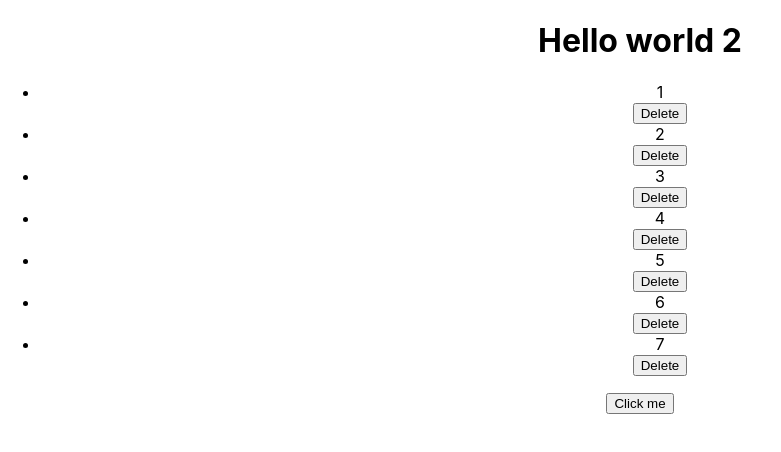
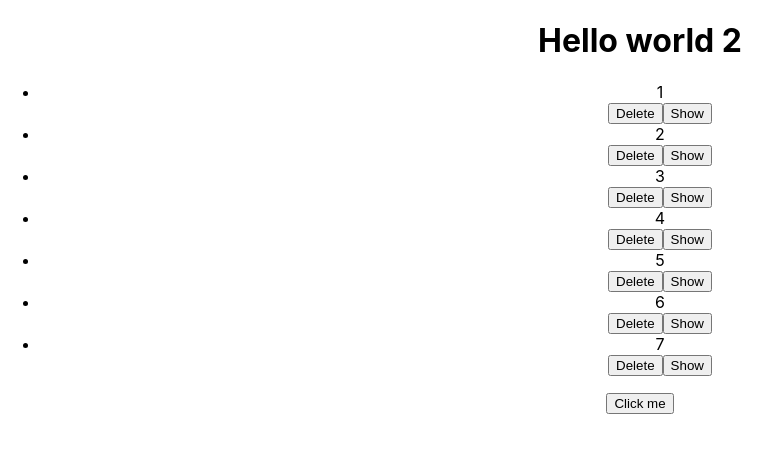
Before and after one commit to f22hd/react-example, a React (Create React App) app: page / in a window 1280 px wide. Shown: the top 452 px of the page, without its empty margins (0-781 px from the left). Built offline with nearby package versions, Linux system fonts and the light colour scheme.

Commit message:
delete item

```diff
--- a/src/App.js
+++ b/src/App.js
@@ -1,11 +1,13 @@
 import logo from './logo.svg';
 import './App.css';
 import { Element,Title } from './Element';
+import { useState } from 'react';
 
 const name = "Hello world 2";
-const numbers = [1,2,3,4,5,6,7];
 
 function App() {
+
+  const [numbers,setNumbers] = useState([1,2,3,4,5,6,7]);
 
   /**
    * - events
@@ -28,7 +30,13 @@ function App() {
       return i !== item;
     });
 
+    setNumbers(list);
     console.log(list);
+  }
+
+  const handleShowItem = (item) => {
+    alert(item);
+
   }
 
   return (
@@ -36,7 +44,11 @@ function App() {
       <h1>{name}</h1>
       <ul>
         {numbers.map( (i) => {
-          return <Element key={i} item={i} itemClicked={handleItemClicked} deleteItem={deleteItemList} />;
+          return <Element
+          key={i} item={i} itemClicked={handleItemClicked} deleteItem={deleteItemList}
+          showItem={handleShowItem}
+
+          />;
         })}
       </ul>
       <button type='button' onClick={handleClick}>Click me</button>
--- a/src/Element.js
+++ b/src/Element.js
@@ -1,5 +1,5 @@
 
-export const Element = ({item,itemClicked,deleteItem}) => {
+export const Element = ({item,itemClicked,deleteItem,showItem}) => {
     console.log(item);
 
     return <div>
@@ -7,6 +7,10 @@ export const Element = ({item,itemClicked,deleteItem}) => {
         <button type="button" onClick={() => {
             deleteItem(item);
         }}>Delete</button>
+
+<button type="button" onClick={() => {
+            showItem(item);
+        }}>Show</button>
     </div>;
 }
 
```
